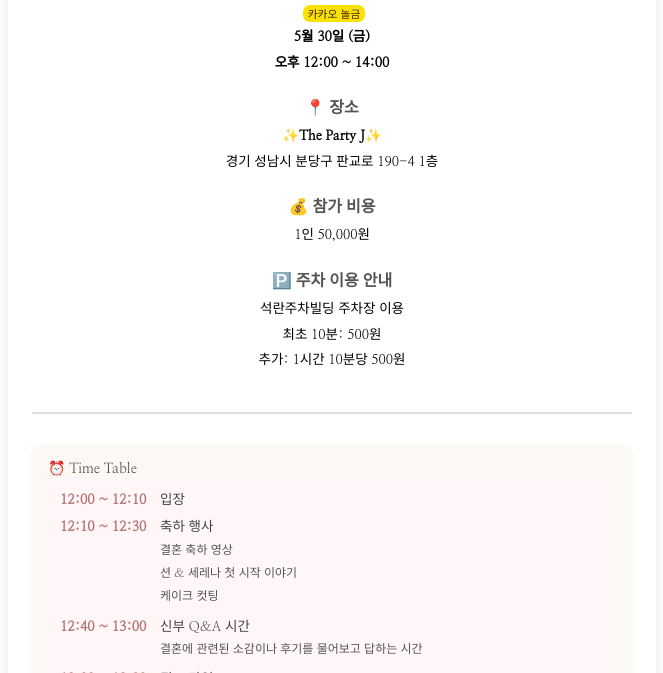
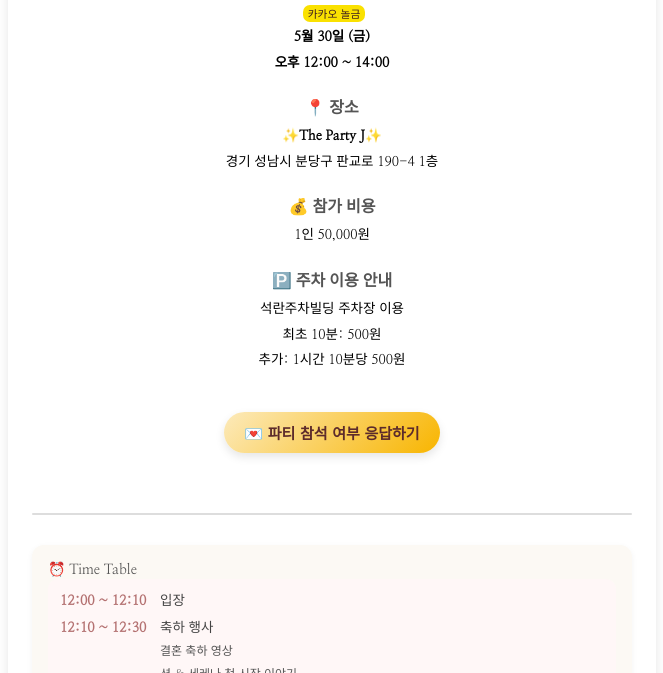
Before and after one commit to serandev/serena-invitation, a plain HTML site: page index.html in a window 1280 px wide. Shown: the part 432-1105 px from the top of the page, without its empty margins (308-971 px from the left). Drawn offline with Linux system fonts and the light colour scheme; a web font is replaced by a local one.

Commit message:
Update index.html 파티 참석 응답 추가

```diff
--- a/index.html
+++ b/index.html
@@ -157,6 +157,26 @@
   padding: 16px;
   box-shadow: 0 2px 6px rgba(0,0,0,0.05);
 }
+
+    .rsvp-button {
+  display: inline-block;
+  background: linear-gradient(135deg, #fceabb, #f8b500);
+  color: #5c2b2b;
+  font-family: 'Gowun Dodum', sans-serif;
+  font-weight: bold;
+  font-size: 15px;
+  padding: 10px 20px;
+  margin: 20px 0;
+  border-radius: 30px;
+  text-decoration: none;
+  box-shadow: 0 4px 10px rgba(0,0,0,0.1);
+  transition: transform 0.2s ease, box-shadow 0.2s ease;
+}
+.rsvp-button:hover {
+  transform: scale(1.03);
+  box-shadow: 0 6px 14px rgba(0,0,0,0.15);
+}
+
 .gray-bar {
   height: 2px;
   background-color: #ddd;
@@ -252,6 +272,13 @@ details summary::-webkit-details-marker {
       <p>최초 10분: 500원</p>
       <p>추가: 1시간 10분당 500원</p>
     </div>
+    <div class="section center">
+  <a href="https://docs.google.com/forms/d/e/1FAIpQLSe5Mb6PCKaSC5Hgmp81fAc6Suwr_f_kKsBGu_oW9tyg6fY2lg/formResponse"
+     target="_blank"
+     class="rsvp-button">
+    💌 파티 참석 여부 응답하기
+  </a>
+</div>
     <div class="gray-bar"></div>
 <details open class="timetable-section">
   <summary>⏰ Time Table</summary>
```
